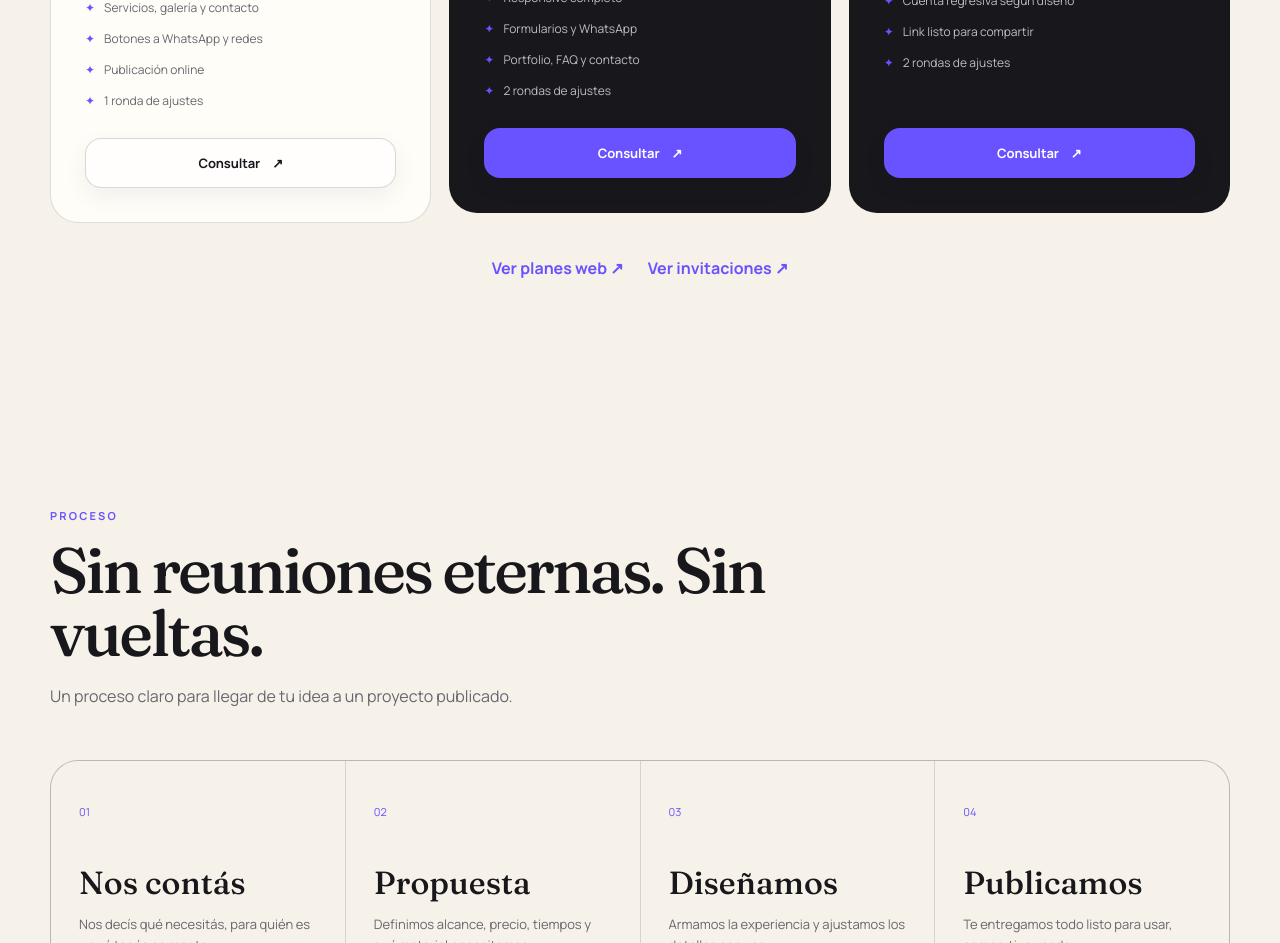
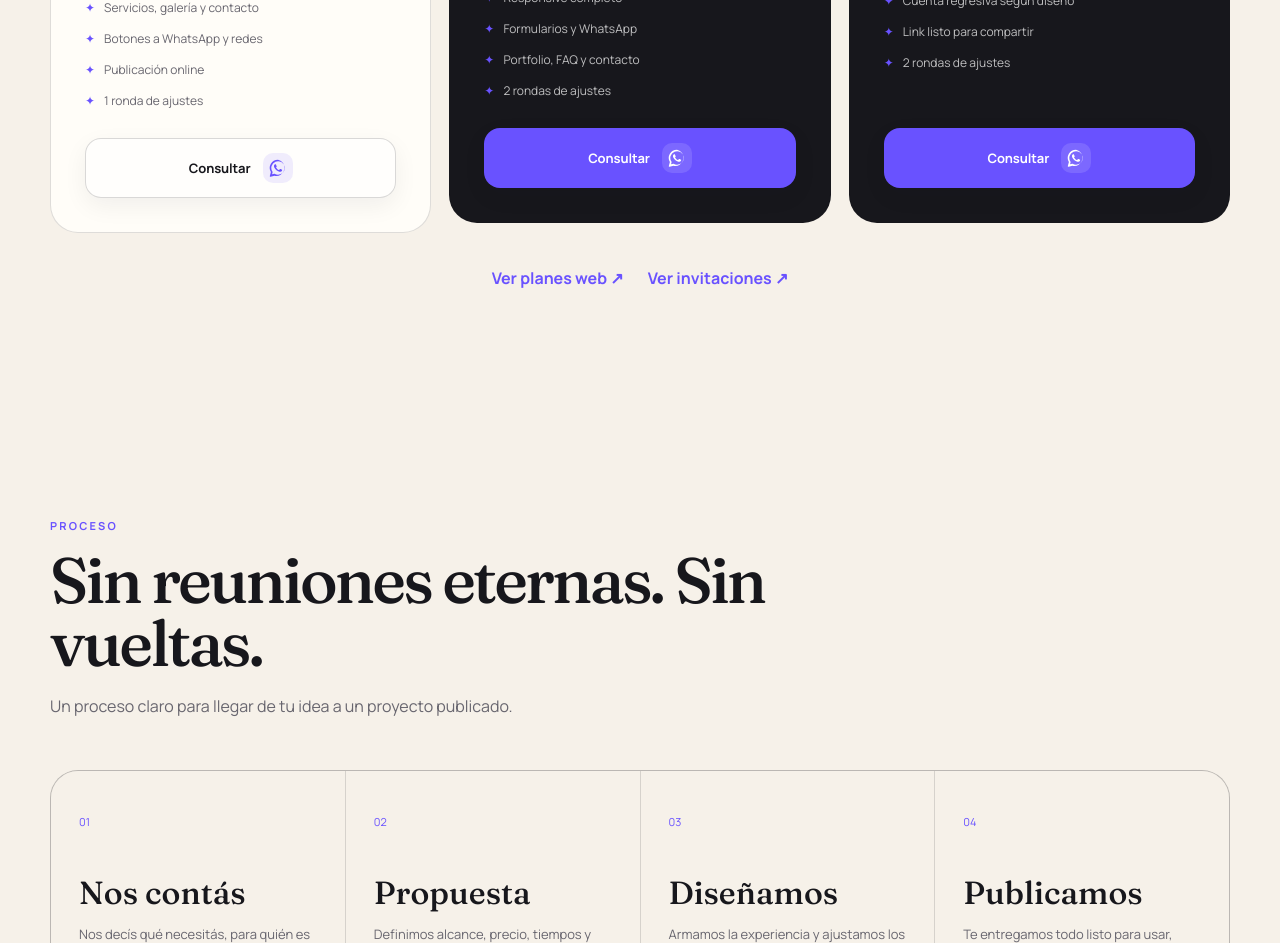
Before and after one commit to AgustinRoss39/RossDigitalStudio, a Next.js app: page / in a window 1280 px wide. Shown: the part 4520-5463 px from the top of the page. Built offline with nearby package versions, Linux system fonts and the light colour scheme; no server answers.

Commit message:
style: use WhatsApp icon on pricing CTAs

```diff
--- a/components/PricingCard.tsx
+++ b/components/PricingCard.tsx
@@ -1,3 +1,5 @@
+import { WhatsAppIcon } from "./Icons";
+
 type Plan = {
   name: string;
   price: string;
@@ -22,7 +24,10 @@ export function PricingCard({ plan, ctaHref, ctaLabel = "Consultar" }: Props) {
       <ul>
         {plan.features.map((feature) => <li key={feature}><span>✦</span>{feature}</li>)}
       </ul>
-      <a className={plan.featured ? "button buttonViolet" : "button buttonOutline"} href={ctaHref} target="_blank" rel="noreferrer">{ctaLabel} <span>↗</span></a>
+      <a className={plan.featured ? "button buttonViolet" : "button buttonOutline"} href={ctaHref} target="_blank" rel="noreferrer">
+        {ctaLabel}
+        <span className="iconBubble"><WhatsAppIcon className="waIcon" /></span>
+      </a>
     </article>
   );
 }
```
